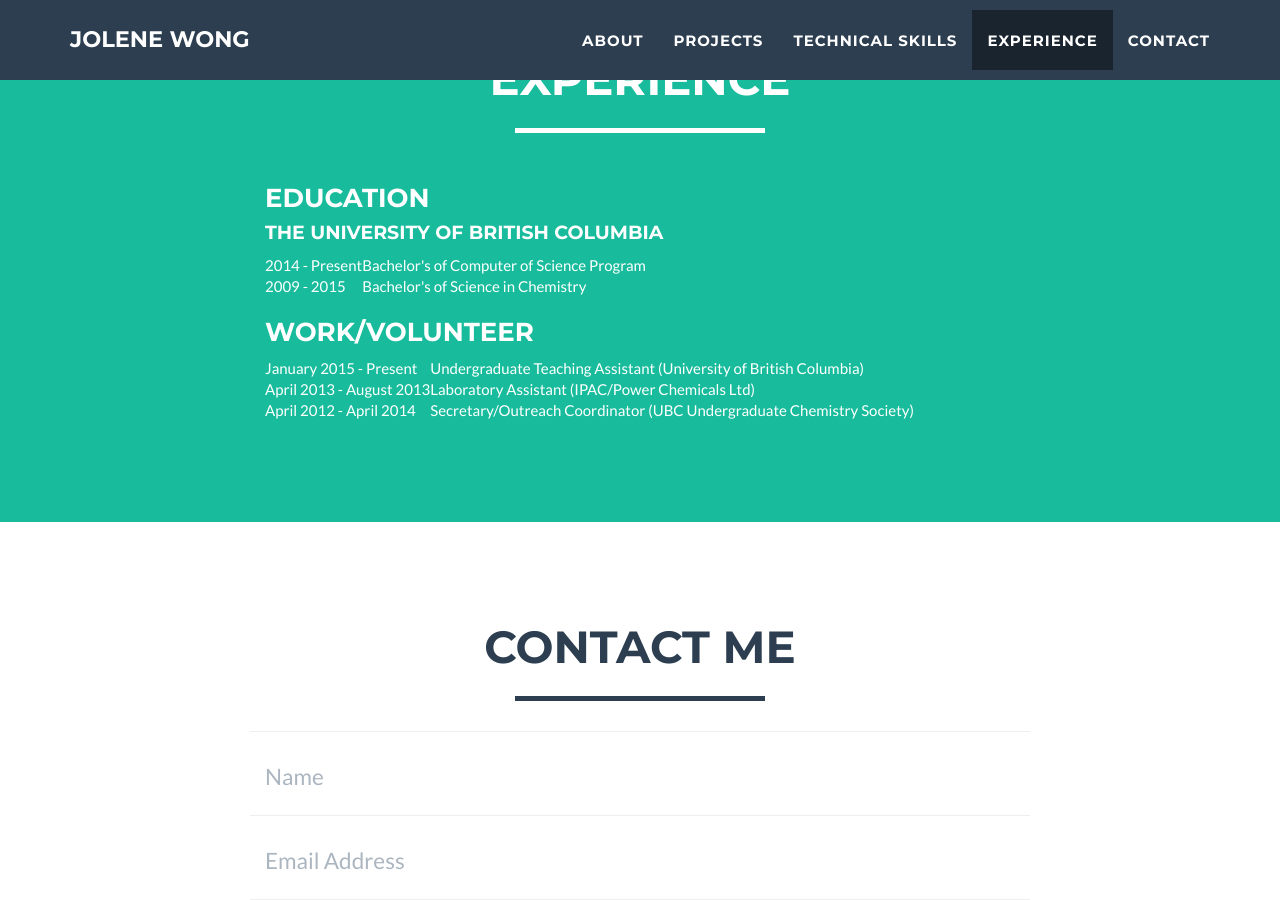
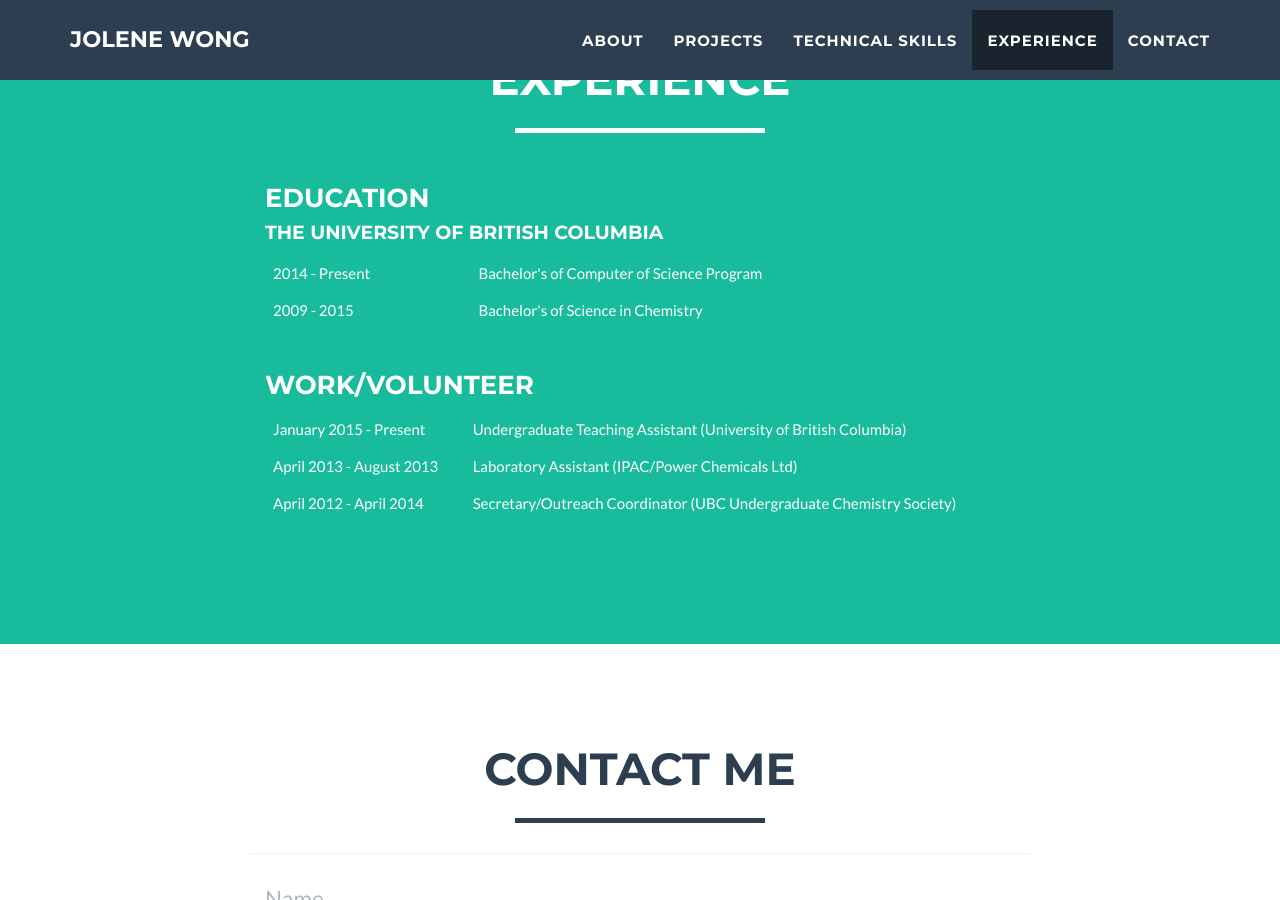
Before and after one commit to milktea02/milktea02.github.io, a Jekyll site: the page built from index.html, in a window 1280 px wide and 900 px high, scrolled down 2940 px. Built offline with Jekyll 4.4.1, drawn with Linux system fonts in a browser that asks for light colours; comment, search, counter and statistics services are not loaded.

Commit message:
formatting the tables

```diff
--- a/_includes/education.html
+++ b/_includes/education.html
@@ -11,7 +11,7 @@
                 <div class="col-lg-8 col-lg-offset-2">
                     <h3>Education</h3>
                     <h4>The University of British Columbia</h4>
-                    <table>
+                    <table class="table">
                         <tr>
                             <td>2014 - Present</td>
                             <td>Bachelor's of Computer of Science Program</td>
@@ -26,7 +26,7 @@
             <div class="row">
                 <div class="col-lg-8 col-lg-offset-2">
                     <h3>Work/Volunteer</h3>
-                    <table>
+                    <table class="table">
                         <tr>
                             <td>January 2015 - Present</td>
                             <td>Undergraduate Teaching Assistant (University of British Columbia)</td>
```
